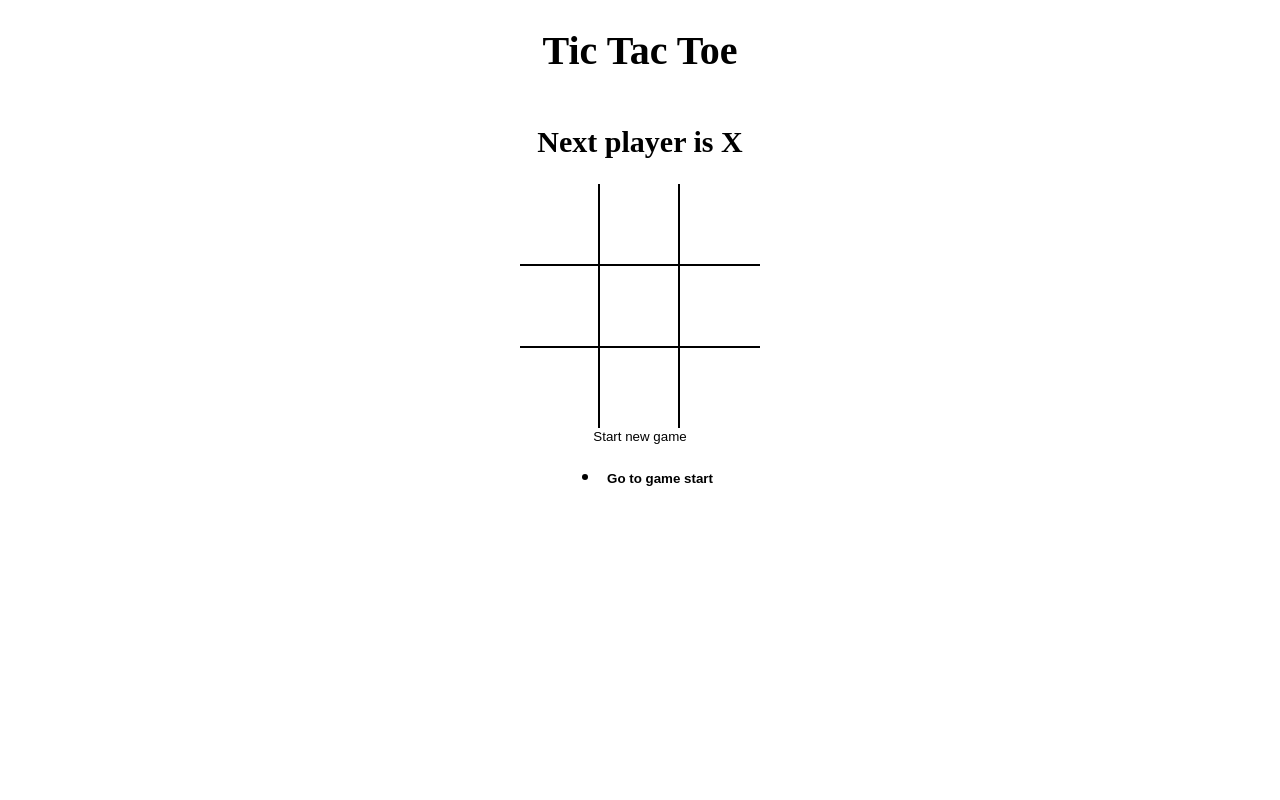
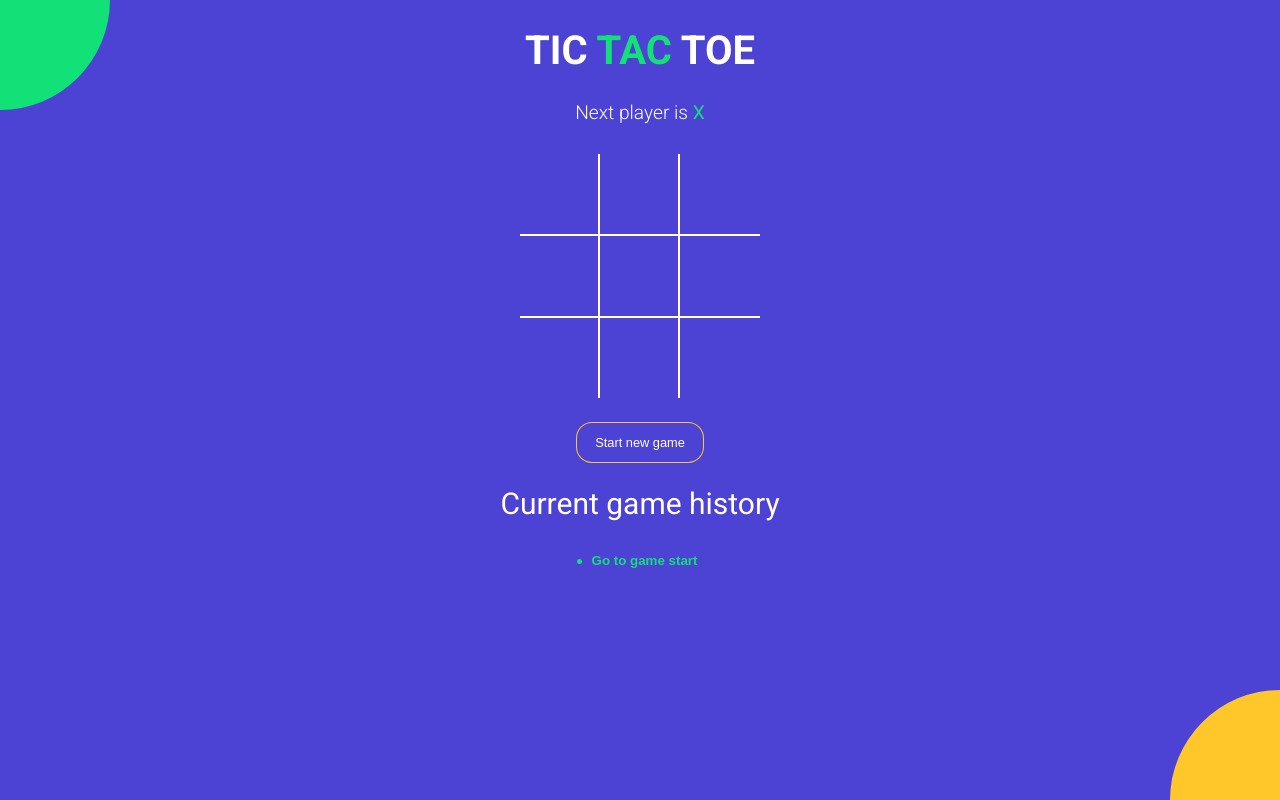
Before and after one commit to manishtmtmt/tictactoe, a React (Vite) app: page / in a window 1280 px wide. Built offline with nearby package versions, Linux system fonts and the light colour scheme.

Commit message:
styled entire app

```diff
--- a/index.html
+++ b/index.html
@@ -1,7 +1,14 @@
 <!DOCTYPE html>
 <html>
   <head>
-    <title>React Vite Micro App</title>
+    <meta charset="UTF-8" />
+    <meta name="viewport" content="width=device-width, initial-scale=1.0" />
+    <meta http-equiv="X-UA-Compatible" content="ie=edge" />
+    <link
+      href="https://fonts.googleapis.com/css?family=Roboto:300,400,700&display=swap"
+      rel="stylesheet"
+    />
+    <title>TIC TAC TOE</title>
   </head>
   <body>
     <div id="root"></div>
--- a/src/App.jsx
+++ b/src/App.jsx
@@ -14,7 +14,7 @@
 
   const current = history[currentMove];
 
-  const {winner, winningSquares} = calculateWinner(current.board);
+  const { winner, winningSquares } = calculateWinner(current.board);
 
   const handleSquareClick = (position) => {
     if (current.board[position] || winner) {
@@ -44,16 +44,24 @@
 
   const onNewGame = () => {
     setHistory(newGame);
-    setCurrentMove(0)
+    setCurrentMove(0);
   };
 
   return (
     <div className="app">
-      <h1>Tic Tac Toe</h1>
+      <h1>
+        TIC <span className={"text-green"}>TAC</span> TOE
+      </h1>
       <StatusMessage winner={winner} current={current} />
-      <Board board={current.board} handleSquareClick={handleSquareClick} winningSquares={winningSquares} />
-      <button onClick={onNewGame}>Start new game</button>
+      <Board
+        board={current.board}
+        handleSquareClick={handleSquareClick}
+        winningSquares={winningSquares}
+      />
+      <button onClick={onNewGame} className={`btn-reset ${winner ? 'active' : ''}`}>Start new game</button>
+      <h2 style={ {fontWeight: 'normal'} }>Current game history</h2>
       <History history={history} moveTo={moveTo} currentMove={currentMove} />
+      <div className="bg-balls"></div>
     </div>
   );
 };
--- a/src/components/History.jsx
+++ b/src/components/History.jsx
@@ -2,13 +2,12 @@
 
 const History = ({ history, moveTo, currentMove }) => {
   return (
-    <ul>
+    <div className="history-wrapper">
+      <ul className="history">
         {history.map((_, move) => (
           <li key={move}>
             <button
-            style={{
-              fontWeight: move === currentMove ? "bold" : "normal",
-            }}
+              className={`btn-move ${move === currentMove ? "active" : ""}`}
               onClick={() => {
                 moveTo(move);
               }}
@@ -18,6 +17,7 @@
           </li>
         ))}
       </ul>
+    </div>
   );
 };
 
--- a/src/components/Square.jsx
+++ b/src/components/Square.jsx
@@ -4,7 +4,9 @@
   return (
     <button
       type="button"
-      className="square"
+      className={`square ${isWinningSquare ? "winning" : ""} ${
+        value === "X" ? "text-green" : "text-orange"
+      }`}
       onClick={onClick}
       style={{
         fontWeight: isWinningSquare ? "bold" : "normal",
--- a/src/components/StatusMessage.jsx
+++ b/src/components/StatusMessage.jsx
@@ -1,13 +1,32 @@
 import React from "react";
 
 const StatusMessage = ({ winner, current }) => {
-  const noMoveLeft = current.board.every((el) => el !== null)
+  const noMoveLeft = current.board.every((el) => el !== null);
   return (
-    <h2>
-      {winner && `The winner is {winner}`}{" "}
-      {!winner && !noMoveLeft && `Next player is ${current.isXNext ? "X" : "O"}`}
-      {!winner && noMoveLeft && 'X and O tied'}
-    </h2>
+    <div className="status-message">
+      {winner && (
+        <>
+          Winner is{" "}
+          <span className={winner === "X" ? "text-green" : "text-orange"}>
+            {winner}
+          </span>
+        </>
+      )}{" "}
+      {!winner && !noMoveLeft && (
+        <>
+          Next player is{" "}
+          <span className={current.isXNext ? "text-green" : "text-orange"}>
+            {current.isXNext ? "X" : "O"}
+          </span>
+        </>
+      )}
+      {!winner && noMoveLeft && (
+        <>
+          <span className="text-green">X</span> and{" "}
+          <span className="text-orange">O</span> tied
+        </>
+      )}
+    </div>
   );
 };
 
--- a/src/styles/root.scss
+++ b/src/styles/root.scss
@@ -1,4 +1,11 @@
+$green: #12e177;
+$orange: #ffc72a;
+$blue: #4c43d4;
+
 body {
+  font-family: 'Roboto', sans-serif;
+  background-color: $blue;
+  color: #fff;
   padding: 0;
   margin: 0;
 }
@@ -19,18 +26,83 @@
   align-items: center;
 }
 
+.text-green {
+  color: $green;
+}
+
+.text-orange {
+  color: $orange;
+}
+
+.history-wrapper {
+  width: 300px;
+  text-align: center;
+  margin-bottom: 20px;
+  .history {
+    display: inline-block;
+    padding: 0;
+    margin: 0;
+    li {
+      list-style: none;
+      text-align: left;
+      &:before {
+        content: '';
+        border-radius: 50%;
+        display: inline-block;
+        height: 5px;
+        width: 5px;
+        background-color: $green;
+        margin-right: 4px;
+        margin-bottom: 1px;
+      }
+
+      .btn-move {
+    	  color: #fff;
+        &.active {
+          font-weight: bold;
+          color: $green;
+        }
+      }
+    }
+  }
+}
+
+.status-message {
+	margin-bottom: 30px;
+	font-size: 1.2rem;
+	font-weight: lighter;
+	span {
+	  font-weight: normal;
+	}
+}
+
+.btn-reset {
+  font-size: 0.8rem;
+  color: #fff;
+  border-radius: 15px;
+  padding: 12px 18px;
+  margin-top: 25px;
+  transition: all 0.2s;
+  background-color: $blue;
+  box-shadow: 0px 0px 0px 1px $orange;
+  &.active {
+    background-color: $orange;
+    box-shadow: none;
+  }
+}
+
 .board {
   .board-row {
     display: flex;
     flex-direction: row;
-      border-bottom: 2px solid #000;
+    border-bottom: 2px solid #fff;
     &:last-child {
       border-bottom: none;
     }
     .square {
       width: 80px;
       height: 80px;
-        border-right: 2px solid #000;
+      border-right: 2px solid #fff;
       font-size: 2.5rem;
       padding: 0;
       overflow: hidden;
@@ -38,6 +110,63 @@
       &:last-child {
         border-right: none;
       }
+      &.winning {
+			  animation: scaleText 1.4s infinite;
+			  @keyframes scaleText {
+			    0% {
+			      transform: 2.5rem;
+			    }
+			    50% {
+			      font-size: 3.5rem;
+			    }
+			    100% {
+			      font-size: 2.5rem;
 			    }
 			  }
 			}
+    }
+  }
+}
+
+.bg-balls {
+  position: fixed;
+  top: 0;
+  left: 0;
+  right: 0;
+  bottom: 0;
+  min-width: 100%;
+  z-index: -1;
+
+  &:before,
+  &:after {
+    content: '';
+    position: absolute;
+    width: 150px;
+    height: 150px;
+    border-radius: 50%;
+  }
+
+  &:before {
+    background-color: $orange;
+    right: -75px;
+    bottom: -75px;
+    @media screen and (min-width: 476px) {
+      width: 220px;
+      height: 220px;
+      right: -110px;
+      bottom: -110px;
+    }
+  }
+
+  &:after {
+    background-color: $green;
+    top: -75px;
+    left: -75px;
+    @media screen and (min-width: 476px) {
+      width: 220px;
+      height: 220px;
+      top: -110px;
+      left: -110px;
+    }
+  }
+}
```
Lines whose indentation alone changed are shown as unchanged.
